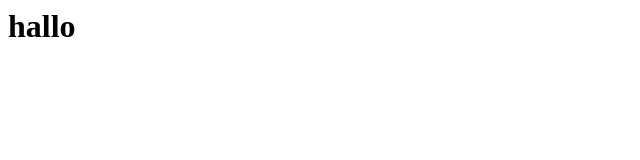
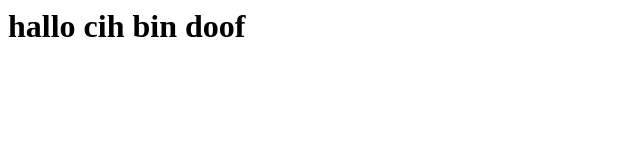
Before and after one commit to celine0106/test, a plain HTML site: page index.html in a window 1280 px wide. Shown: the whole page, without its empty margins (0-640 px from the left). Drawn offline with Linux system fonts and the light colour scheme.

Commit message:
Update index.html

```diff
--- a/index.html
+++ b/index.html
@@ -1,5 +1,5 @@
 <html>
     <body>
-        <h1>hallo</h1>
+        <h1>hallo cih bin doof</h1>
     </body>
 </html>
```
